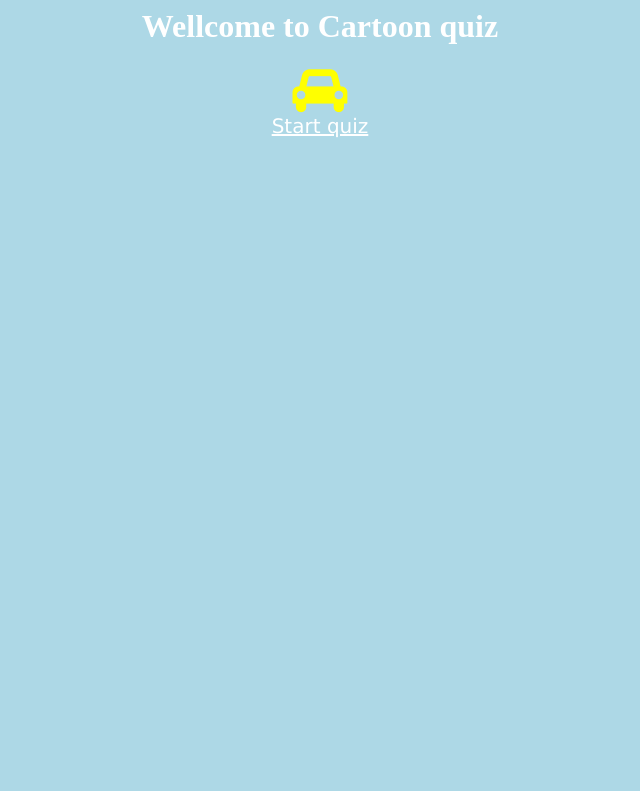
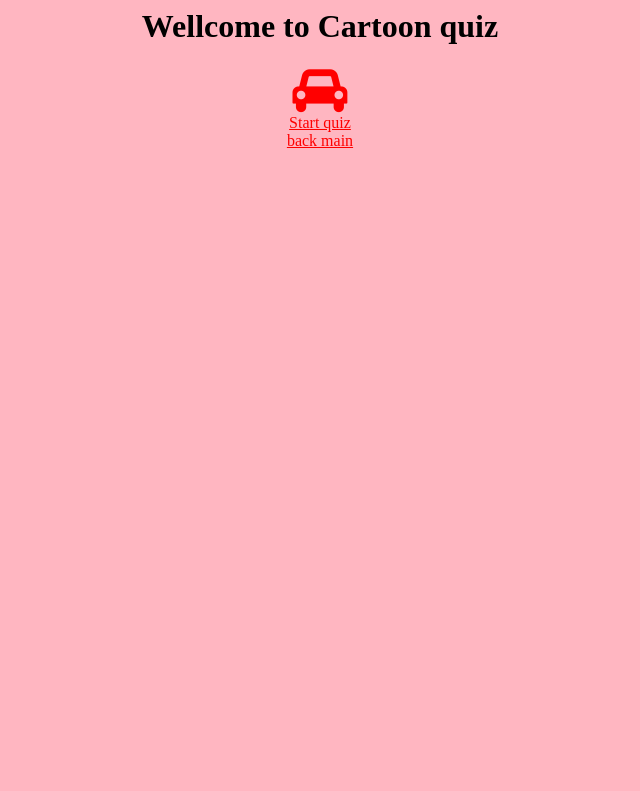
Before and after one commit to Anothai22591/myquiz, a Django app: template myquiz/templates/myquiz/index.html in a window 1280 px wide. Shown: the top 791 px of the page, without its empty margins (320-960 px from the left). Run offline with Django 3.2, Linux system fonts and the light colour scheme; the template is opened without the code that fills it, so the values that code supplies are empty.

Commit message:
create main page

```diff
--- a/myapp/urls.py
+++ b/myapp/urls.py
@@ -1,7 +1,8 @@
 from django.conf.urls import include, url
 from django.contrib import admin
-
+from . import views
 urlpatterns = [
+    url(r'^$',  views.index, name='index'),
     url(r'^myquiz/', include('myquiz.urls')),
     url(r'^admin/', admin.site.urls),
 ]
--- /dev/null
+++ b/myapp/views.py
@@ -0,0 +1,5 @@
+from django.shortcuts import render
+from django.http import HttpResponse
+def index(request):
+    return render(request, 'main/main.html')
+    #return HttpResponse("Hello, world. You're at the polls index.")
--- /dev/null
+++ b/myquiz/static/myapp/style.css
@@ -0,0 +1,34 @@
+body {
+    background-color: lightpink;
+}
+/* unvisited link */
+a:link {
+    color: red;
+}
+
+/* visited link */
+a:visited {
+    color: blue;
+}
+
+/* mouse over link */
+a:hover {
+    color: red;
+}
+
+/* selected link */
+a:active {
+    color: red;
+}
+.button {
+    background-color: red;
+    border: none;
+    color: white;
+    padding: 8px 16px;
+    text-align: center;
+    text-decoration: none;
+    display: inline-block;
+    font-size: 16px;
+    margin: 4px 2px;
+    cursor: pointer;
+}
--- a/myquiz/static/myquiz/style.css
+++ /dev/null
@@ -1,3 +0,0 @@
-li a {
-    color: green;
-}
--- a/myquiz/templates/myquiz/index.html
+++ b/myquiz/templates/myquiz/index.html
@@ -1,29 +1,11 @@
+{% load static %}
 <html>
-<head>
+<link rel="stylesheet" type="text/css" href="{% static 'myapp/style.css' %}" />
 <link rel="stylesheet" href="https://cdnjs.cloudflare.com/ajax/libs/font-awesome/4.7.0/css/font-awesome.min.css">
-<style>
-body {
-    background-color: lightblue;
-}
-
-h1 {
-    color: white;
-    text-align: center;
-}
-a {
-    color: white;
-    font-family: verdana;
-    font-size: 20px;
-p {
-    font-family: verdana;
-    font-size: 20px;
-}
-</style>
-</head>
 <body>
-<h1>Wellcome to Cartoon quiz</h1>
-    <center><i class="fa fa-car" style="font-size:48px;color:yellow;"></i></center>
-    <center><a href="{% url 'myquiz:detail' %}">Start quiz</a></br></center>
-
+    <center><h1>Wellcome to Cartoon quiz</h1></center>
+    <center><i class="fa fa-car" style="font-size:48px;color:red;"></i></center>
+    <center><a href="{% url 'myquiz:detail' %}">Start quiz</a></center>
+    <center><a href="{% url 'index' %}">back main</a></br></center>
 </body>
 </html>
--- a/myquiz/urls.py
+++ b/myquiz/urls.py
@@ -6,5 +6,5 @@ urlpatterns = [
     url(r'^$', views.index, name='index'),
     url(r'^detail/$', views.detail, name='detail'),
     url(r'^results/$', views.results, name='results'),
-    url(r'^show_score/$', views.show_score, name='show_score'),
+    url(r'^answer/$', views.answer, name='answer'),
 ]
--- a/myquiz/views.py
+++ b/myquiz/views.py
@@ -23,6 +23,6 @@ def results(request):
     context = {'point':point,'user_ans':user_ans}
     return render(request, 'myquiz/results.html', context)
 
-def show_score(request):
+def answer(request):
     question_list =  Question.objects.all()
-    return render(request, 'myquiz/show_score.html',{'question_list': question_list})
+    return render(request, 'myquiz/answer.html',{'question_list': question_list})
```
Also changed, not shown: myquiz/templates/main/main.html (added, +21 -0 lines), myquiz/templates/myquiz/answer.html (renamed from myquiz/templates/myquiz/show_score.html, +7 -1 lines), myquiz/templates/myquiz/detail.html (+3 -26 lines), myquiz/templates/myquiz/results.html (+8 -1 lines), 1 other file.
